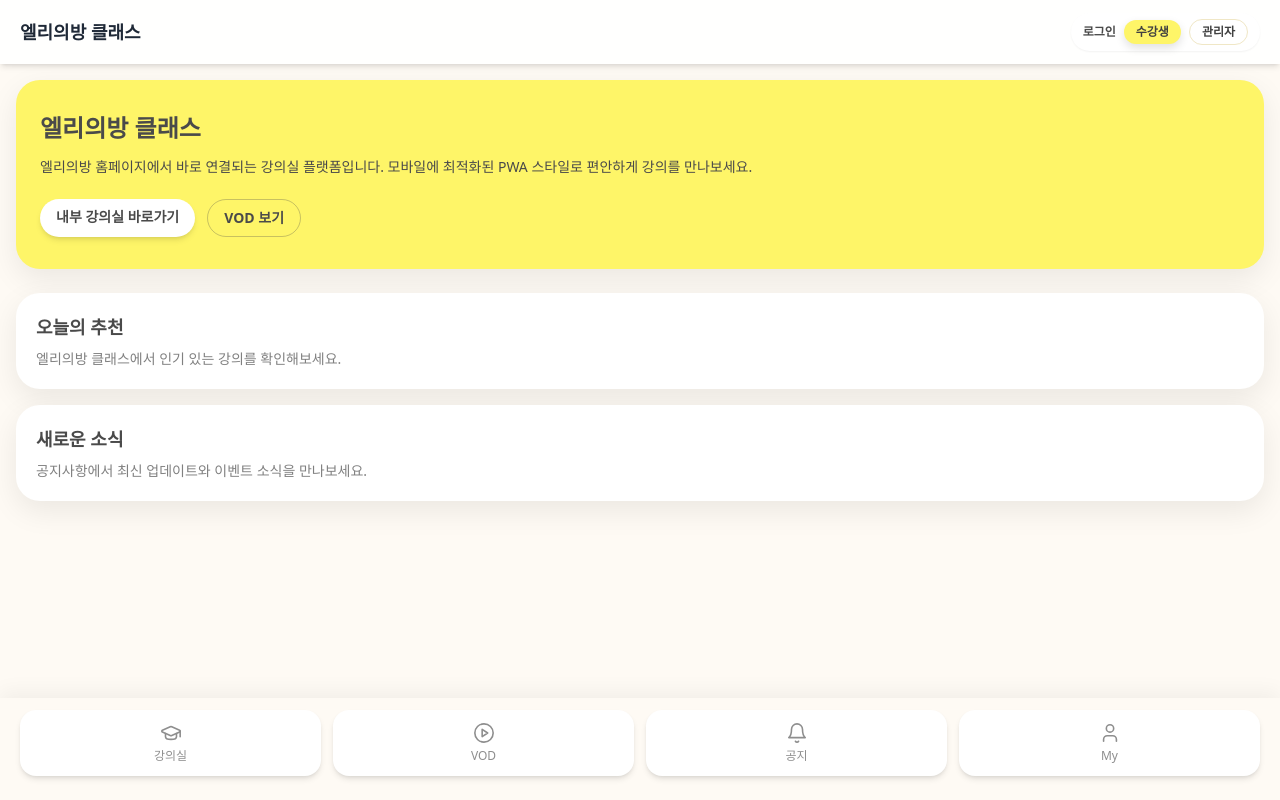
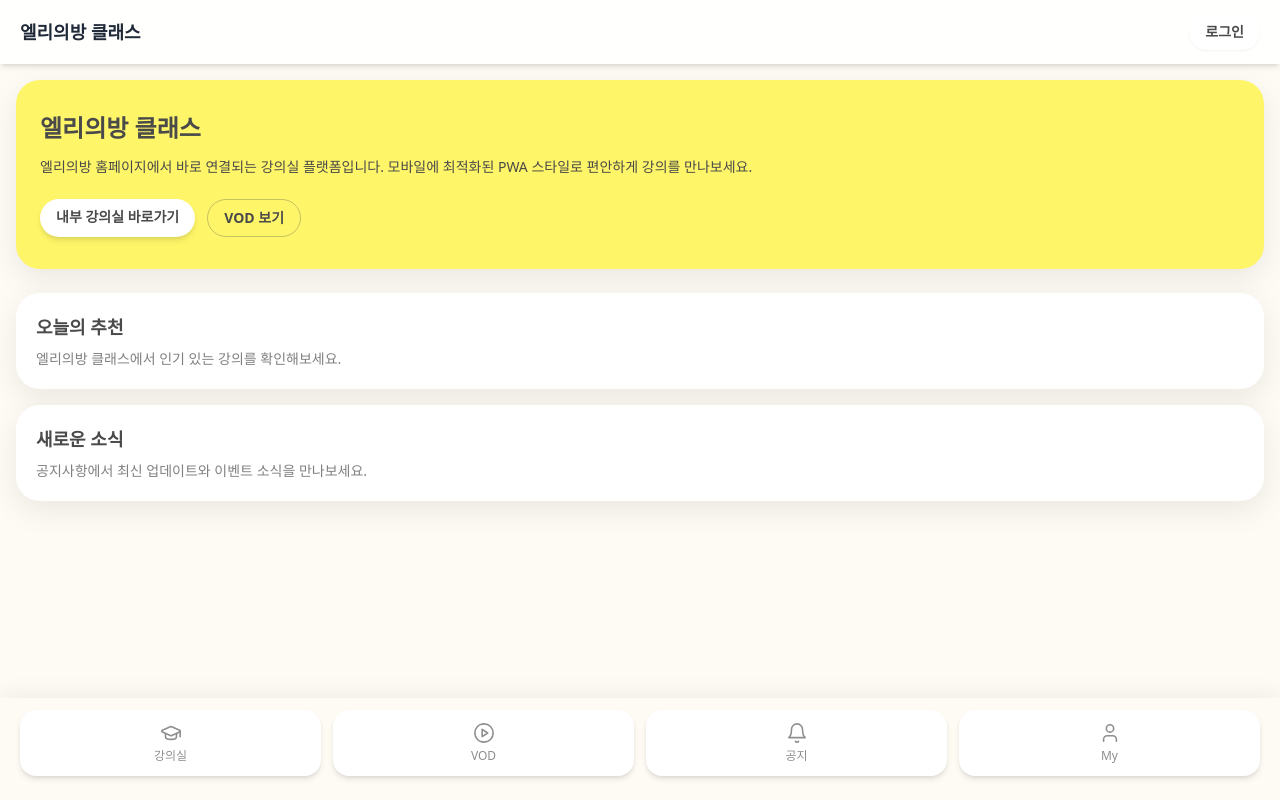
Before and after one commit to elliesbang/Class-web-app, a React (Vite) app in the folder class-web-app/: page / in a window 1280 px wide. Built offline with nearby package versions, Linux system fonts and the light colour scheme; a web font is replaced by a local one.

Commit message:
feat: open login modal

```diff
--- a/class-web-app/src/components/Header.tsx
+++ b/class-web-app/src/components/Header.tsx
@@ -1,26 +1,63 @@
+import { type MouseEvent, useState } from 'react';
+
 const Header = () => {
+  const [isLoginModalOpen, setIsLoginModalOpen] = useState(false);
+
+  const openLoginModal = () => setIsLoginModalOpen(true);
+  const closeLoginModal = () => setIsLoginModalOpen(false);
+  const stopPropagation = (event: MouseEvent<HTMLDivElement>) => {
+    event.stopPropagation();
+  };
+
   return (
     <header className="fixed top-0 z-30 w-full bg-white/90 shadow-md backdrop-blur">
       <div className="flex h-16 items-center justify-between px-5">
         <a href="/" className="text-lg font-semibold text-gray-800">
           엘리의방 클래스
         </a>
-        <div className="flex items-center gap-2 rounded-full bg-white px-3 py-1.5 text-sm font-medium text-gray-700 shadow-sm">
-          <span className="text-xs font-semibold text-ellieGray">로그인</span>
         <button
           type="button"
-            className="rounded-full bg-[#fef568] px-3 py-1 text-xs font-semibold text-[#404040] shadow-[0_4px_10px_rgba(0,0,0,0.12)] transition-colors hover:bg-[#f6e94f]"
+          onClick={openLoginModal}
+          className="rounded-full bg-white px-4 py-2 text-sm font-semibold text-ellieGray shadow-sm transition-colors hover:bg-[#fef568]/40"
+        >
+          로그인
+        </button>
+      </div>
+      {isLoginModalOpen && (
+        <div
+          className="fixed inset-0 z-40 flex items-center justify-center bg-black/30 px-6"
+          onClick={closeLoginModal}
+          role="presentation"
+        >
+          <div
+            className="w-full max-w-xs rounded-3xl bg-white p-6 text-center shadow-xl"
+            onClick={stopPropagation}
+          >
+            <p className="mb-4 text-base font-semibold text-gray-800">로그인 유형을 선택하세요</p>
+            <div className="flex flex-col gap-3">
+              <button
+                type="button"
+                className="rounded-full bg-[#fef568] px-4 py-2 text-sm font-semibold text-[#404040] shadow-[0_4px_10px_rgba(0,0,0,0.12)] transition-colors hover:bg-[#f6e94f]"
               >
                 수강생
               </button>
               <button
                 type="button"
-            className="rounded-full border border-[#f0e7c6] px-3 py-1 text-xs font-semibold text-[#404040] transition-colors hover:border-[#e3d89f] hover:bg-[#fef568]/40"
+                className="rounded-full border border-[#f0e7c6] px-4 py-2 text-sm font-semibold text-[#404040] transition-colors hover:border-[#e3d89f] hover:bg-[#fef568]/40"
               >
                 관리자
               </button>
             </div>
+            <button
+              type="button"
+              onClick={closeLoginModal}
+              className="mt-5 text-xs font-semibold text-ellieGray underline"
+            >
+              닫기
+            </button>
           </div>
+        </div>
+      )}
     </header>
   );
 };
```
Lines whose indentation alone changed are shown as unchanged.
